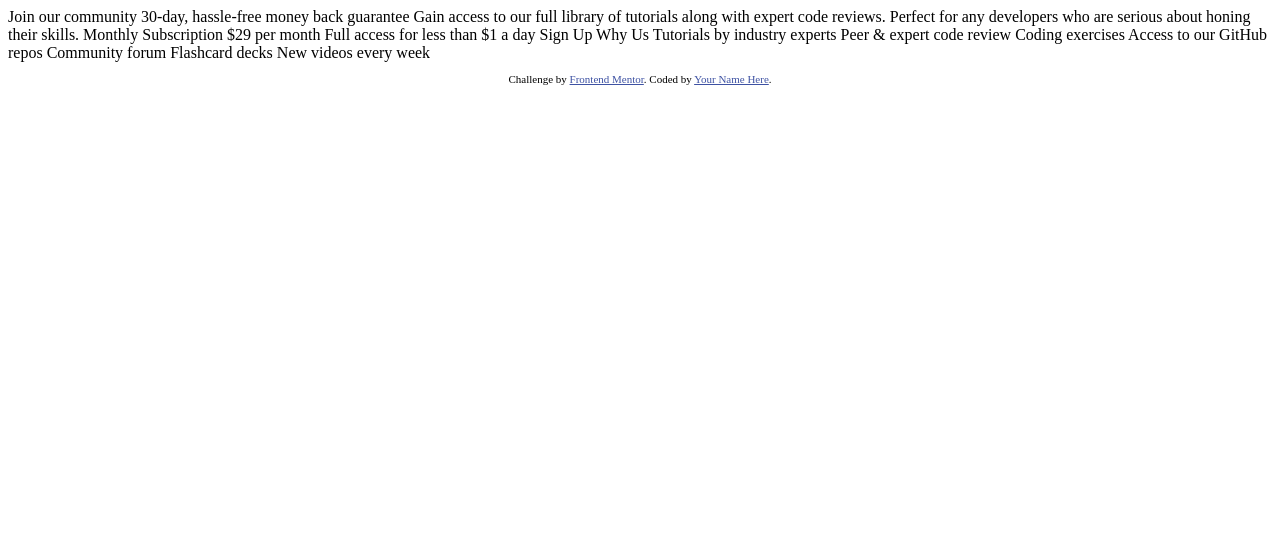
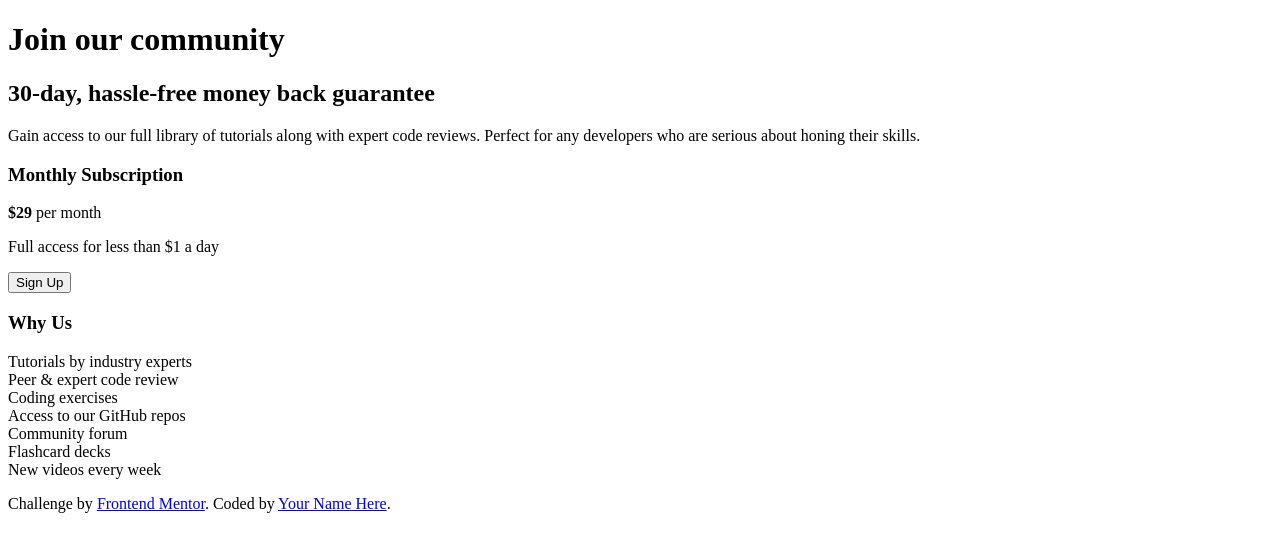
Before and after one commit to ferlagher/FMC-Single-price-grid, a plain HTML site: page index.html in a window 1280 px wide. Drawn offline with Linux system fonts and the light colour scheme.

Commit message:
HTML structure

```diff
--- a/index.html
+++ b/index.html
@@ -1,50 +1,53 @@
 <!DOCTYPE html>
 <html lang="en">
+
 <head>
     <meta charset="UTF-8">
-  <meta name="viewport" content="width=device-width, initial-scale=1.0"> <!-- displays site properly based on user's device -->
+    <meta name="viewport" content="width=device-width, initial-scale=1.0">
 
     <link rel="icon" type="image/png" sizes="32x32" href="./images/favicon-32x32.png">
 
     <title>Frontend Mentor | Single Price Grid Component</title>
+</head>
 
-  <!-- Feel free to remove these styles or customise in your own stylesheet 👍 -->
-  <style>
-    .attribution { font-size: 11px; text-align: center; }
-    .attribution a { color: hsl(228, 45%, 44%); }
-  </style>
-</head>
 <body>
-  Join our community
-
-  30-day, hassle-free money back guarantee
-
+    <main>
+        <div class="card">
+            <div class="card__header">
+                <h1>Join our community</h1>
+                <h2>30-day, hassle-free money back guarantee</h2>
+                <p>
                     Gain access to our full library of tutorials along with expert code reviews.
                     Perfect for any developers who are serious about honing their skills.
-
-  Monthly Subscription
-
-  &dollar;29 per month
-
-  Full access for less than &dollar;1 a day
-
-  Sign Up
-
-  Why Us
-
-  Tutorials by industry experts
-  Peer &amp; expert code review
-  Coding exercises
-  Access to our GitHub repos
-  Community forum
-  Flashcard decks
+                </p>
+            </div>
+            <div class="card__left">
+                <h3>Monthly Subscription</h3>
+                <strong>&dollar;29 </strong><span>per month</span>
+                <p>Full access for less than &dollar;1 a day</p>
+                <button>Sign Up</button>
+            </div>
+            <div class="card__right">
+                <h3>Why Us</h3>
+                <p>
+                    Tutorials by industry experts<br>
+                    Peer &amp; expert code review<br>
+                    Coding exercises<br>
+                    Access to our GitHub repos<br>
+                    Community forum<br>
+                    Flashcard decks<br>
                     New videos every week
+                </p>
+            </div>
+        </div>
+    </main>
 
     <footer>
-    <p class="attribution">
+        <p>
             Challenge by <a href="https://www.frontendmentor.io?ref=challenge" target="_blank">Frontend Mentor</a>.
             Coded by <a href="#">Your Name Here</a>.
         </p>
     </footer>
 </body>
+
 </html>
```
Lines whose indentation alone changed are shown as unchanged.
